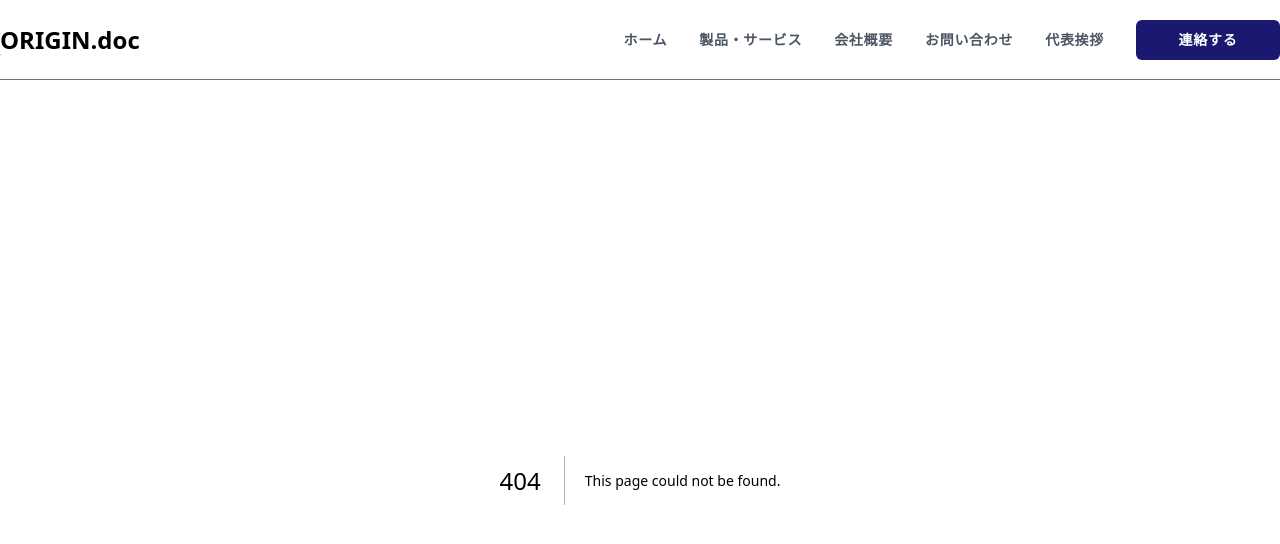
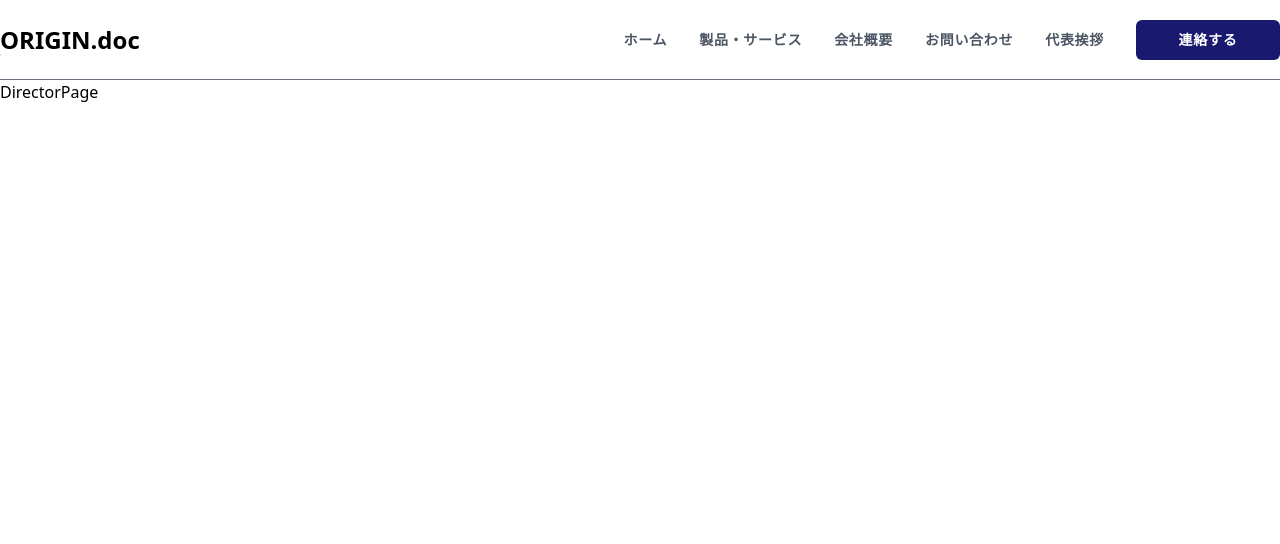
Before and after one commit to RyoIkeda0609/udemy-origindoc01, a Next.js app: page /director in a window 1280 px wide. Before the commit this address had no page. Shown: the top 544 px of the page. Built offline with nearby package versions, Linux system fonts and the light colour scheme.

Commit message:
add pages

```diff
--- /dev/null
+++ b/src/app/about/page.tsx
@@ -0,0 +1,7 @@
+import React from "react";
+
+const AboutPage = () => {
+  return <div>AboutPage</div>;
+};
+
+export default AboutPage;
--- /dev/null
+++ b/src/app/contact/page.tsx
@@ -0,0 +1,7 @@
+import React from "react";
+
+const ContactPage = () => {
+  return <div>ContactPage</div>;
+};
+
+export default ContactPage;
--- /dev/null
+++ b/src/app/director/page.tsx
@@ -0,0 +1,7 @@
+import React from "react";
+
+const DirectorPage = () => {
+  return <div>DirectorPage</div>;
+};
+
+export default DirectorPage;
--- /dev/null
+++ b/src/app/services/page.tsx
@@ -0,0 +1,7 @@
+import React from "react";
+
+const ServicePage = () => {
+  return <div>page</div>;
+};
+
+export default ServicePage;
```
